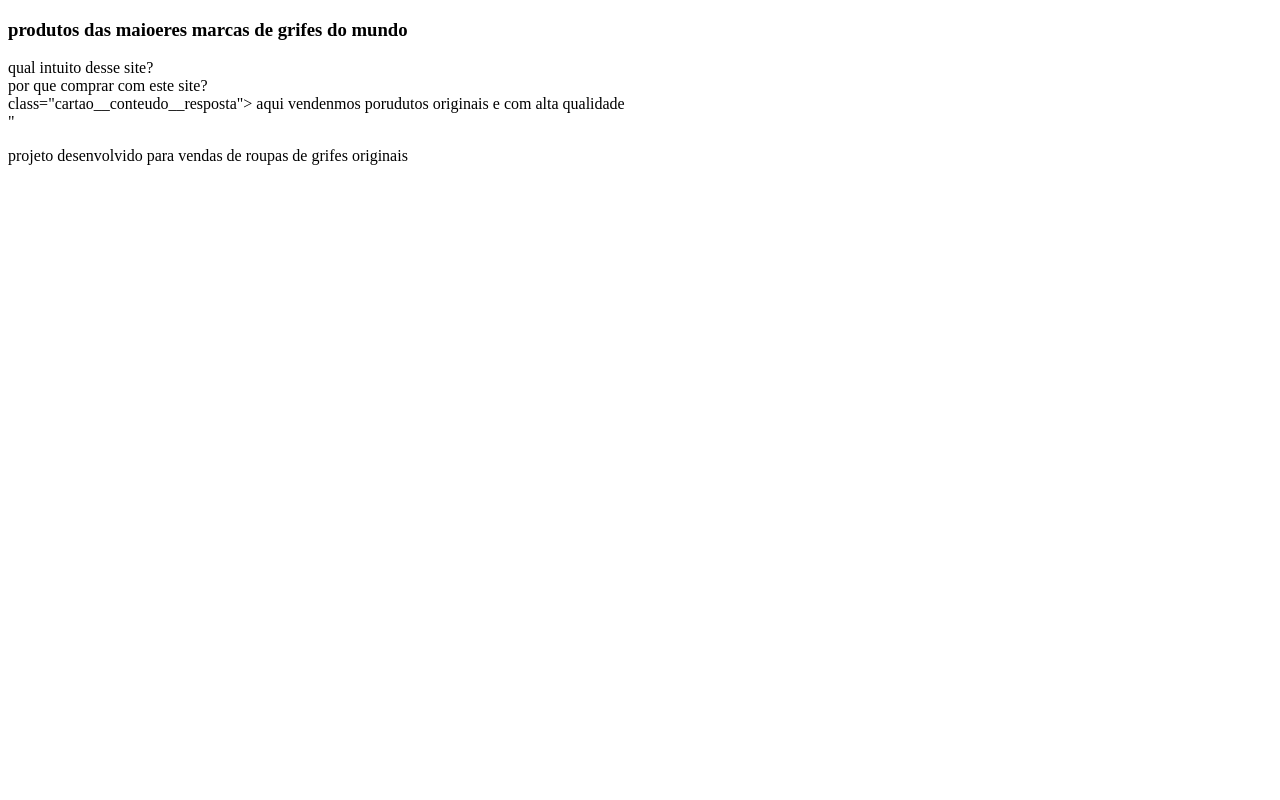
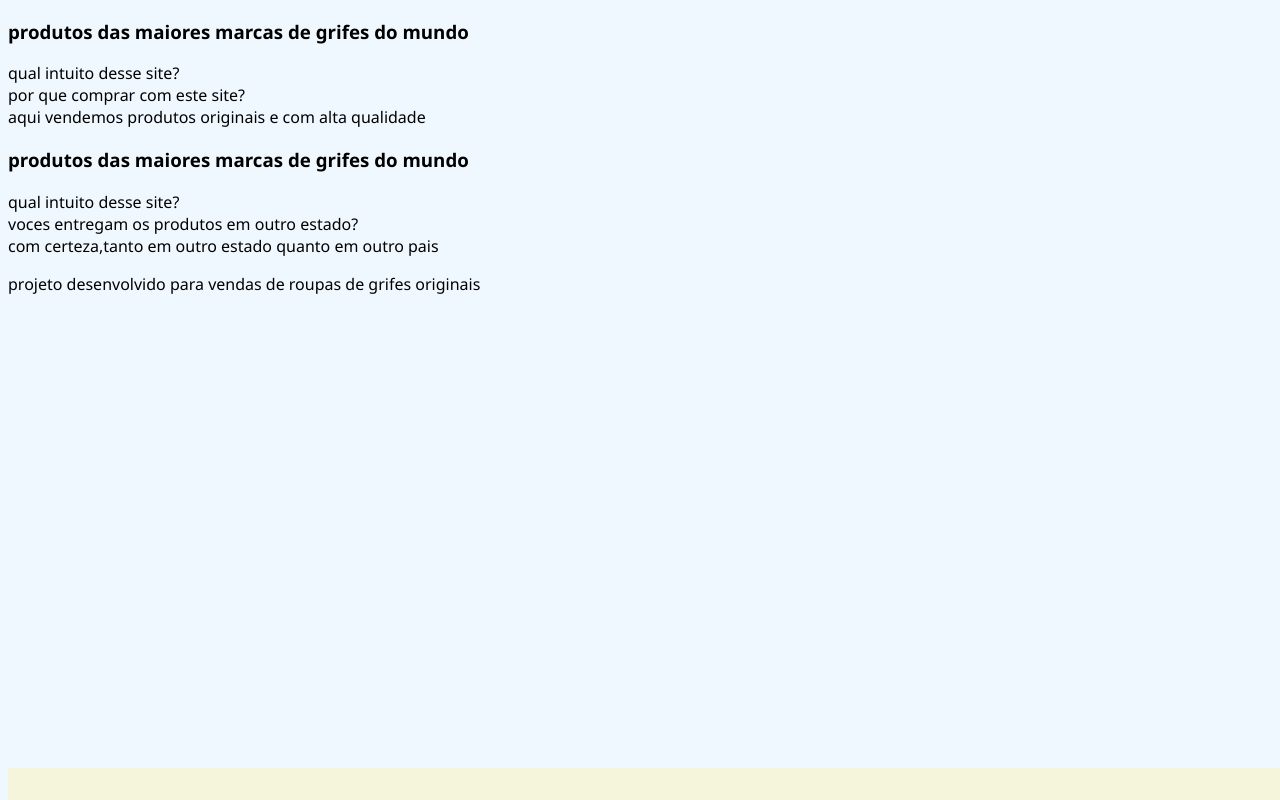
Before and after one commit to lipe777H/projeto-final-mat-2, a plain HTML site: page index.html in a window 1280 px wide. Drawn offline with Linux system fonts and the light colour scheme; files that its build step writes are made by us from their sources.

Commit message:
Add files via upload

```diff
--- a/index.html
+++ b/index.html
@@ -4,26 +4,41 @@
     <meta charset="UTF-8">
     <meta http-equiv="X-UA-Compatible" content="IE=edge">
     <meta name="viewport" content="width=device-width, initial-scale=1.0">
+    <link rel="stylesheet" href="assets/style.css">
     <title>loja de grife</title>
 </head>
 <body>
     <main>
         <section id="container">
-           <article class="cartao"
+           <article class="cartao"></article>
              <div class="cartao__conteudo"></div>
-                <h3>produtos das maioeres marcas de grifes do mundo</h3>
+                <h3>produtos das maiores marcas de grifes do mundo</h3>
                     <div class="cartao__conteudo__pergunta">
                         qual intuito desse site?
                         <div class="cartao__conteudo__resposta">
                             por que comprar com este site?
                         </div>
-                        <div> class="cartao__conteudo__resposta">
-                            aqui vendenmos porudutos originais e com alta qualidade
+
+                            aqui vendemos produtos originais e com alta qualidade
+                        </div>
+                                <section id="container">
+           <article class="cartao"></article>
+             <div class="cartao__conteudo"></div>
+                <h3>produtos das maiores marcas de grifes do mundo</h3>
+                    <div class="cartao__conteudo__pergunta">
+                        qual intuito desse site?
+                        <div class="cartao__conteudo__resposta">
+                            voces entregam os produtos em outro estado?
+                        </div>
+
+                            com certeza,tanto em outro estado quanto em outro pais
                         </div>
 
 
 
-"
+
+
+
 
     </main>
     <footer>
--- /dev/null
+++ b/style.css
@@ -0,0 +1,17 @@
+body {
+    background-color: aliceblue;
+    font-family: 'Segoe UI', Tahoma, Geneva, Verdana, sans-serif;
+}
+footer{
+    background-color:beige;
+    color:aquamarine;
+    position:fixed;
+    bottom: 0%;
+    width: 100%;
+    height: 2rem;
+}
+footer p{
+    text-align: center;
+    font-size: 0.6rem;
+    margin-top: 0.5rem;
+}
```
